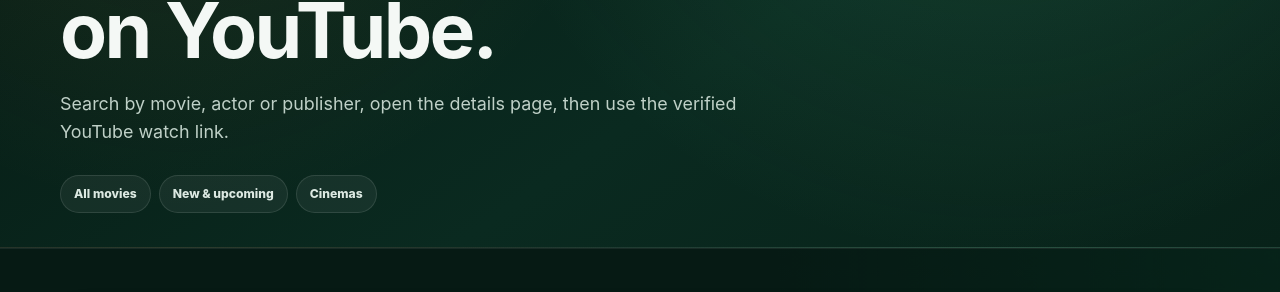
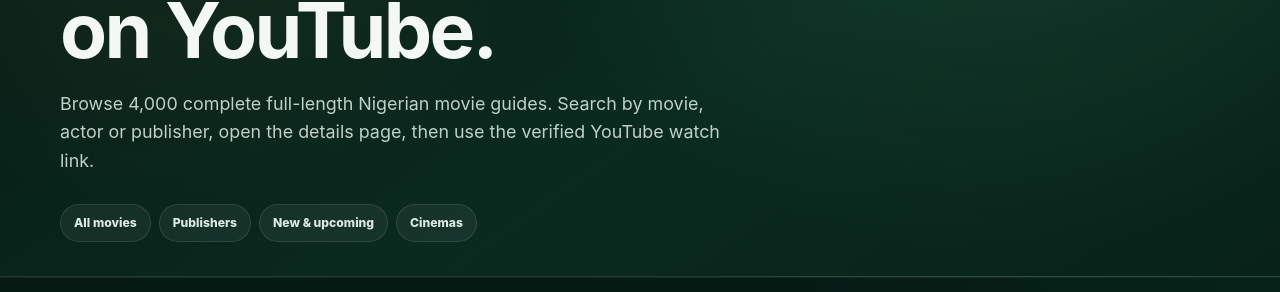
Before and after one commit to eghosa001/nigeria, a Next.js app: page /entertainment/youtube in a window 1280 px wide. Shown: the part 365-657 px from the top of the page. Built offline with nearby package versions, Linux system fonts and the light colour scheme; no server answers.

Commit message:
Improve entertainment discovery paths

```diff
--- a/app/entertainment/youtube/page.tsx
+++ b/app/entertainment/youtube/page.tsx
@@ -3,7 +3,6 @@ import Link from "next/link";
 import { redirect } from "next/navigation";
 import { Breadcrumbs } from "@/components/breadcrumbs";
 import { YouTubeMovieCard } from "@/components/youtube-movie-card";
-import { verifiedYouTubeMovieChannels } from "@/lib/youtube-movie-channels";
 import { youtubeMovieLibrary } from "@/lib/youtube-library";
 import { YOUTUBE_CATALOG_PAGE_SIZE } from "@/lib/youtube-pagination";
 
@@ -37,6 +36,9 @@ export default async function YouTubeMoviesPage({
     redirect("/entertainment/youtube/page/" + requestedPage);
   }
 
+  const publisherOptions = [...new Set(youtubeMovieLibrary.map((movie) => movie.channelName))]
+    .sort((a, b) => a.localeCompare(b));
+
   const filtered = youtubeMovieLibrary
     .filter((movie) => {
       const searchable = [movie.title, movie.synopsis, ...movie.cast, movie.channelName].join(" ").toLowerCase();
@@ -67,11 +69,12 @@ export default async function YouTubeMoviesPage({
             <div>
               <span className="eyebrow">Free on YouTube</span>
               <h1>Full Nigerian movies on YouTube.</h1>
-              <p className="page-intro">Search by movie, actor or publisher, open the details page, then use the verified YouTube watch link.</p>
+              <p className="page-intro">Browse {youtubeMovieLibrary.length.toLocaleString()} complete full-length Nigerian movie guides. Search by movie, actor or publisher, open the details page, then use the verified YouTube watch link.</p>
             </div>
           </div>
           <div className="movie-browse-tabs">
             <Link href="/entertainment/movies">All movies</Link>
+            <Link href="/entertainment/youtube/channels">Publishers</Link>
             <Link href="/entertainment/releases">New &amp; upcoming</Link>
             <Link href="/entertainment/cinemas">Cinemas</Link>
           </div>
@@ -89,8 +92,8 @@ export default async function YouTubeMoviesPage({
               <span>Publisher</span>
               <select name="channel" defaultValue={channel}>
                 <option value="">All publishers</option>
-                {verifiedYouTubeMovieChannels.map((source) => (
-                  <option key={source.slug} value={source.name}>{source.name}</option>
+                {publisherOptions.map((publisher) => (
+                  <option key={publisher} value={publisher}>{publisher}</option>
                 ))}
               </select>
             </label>
```
